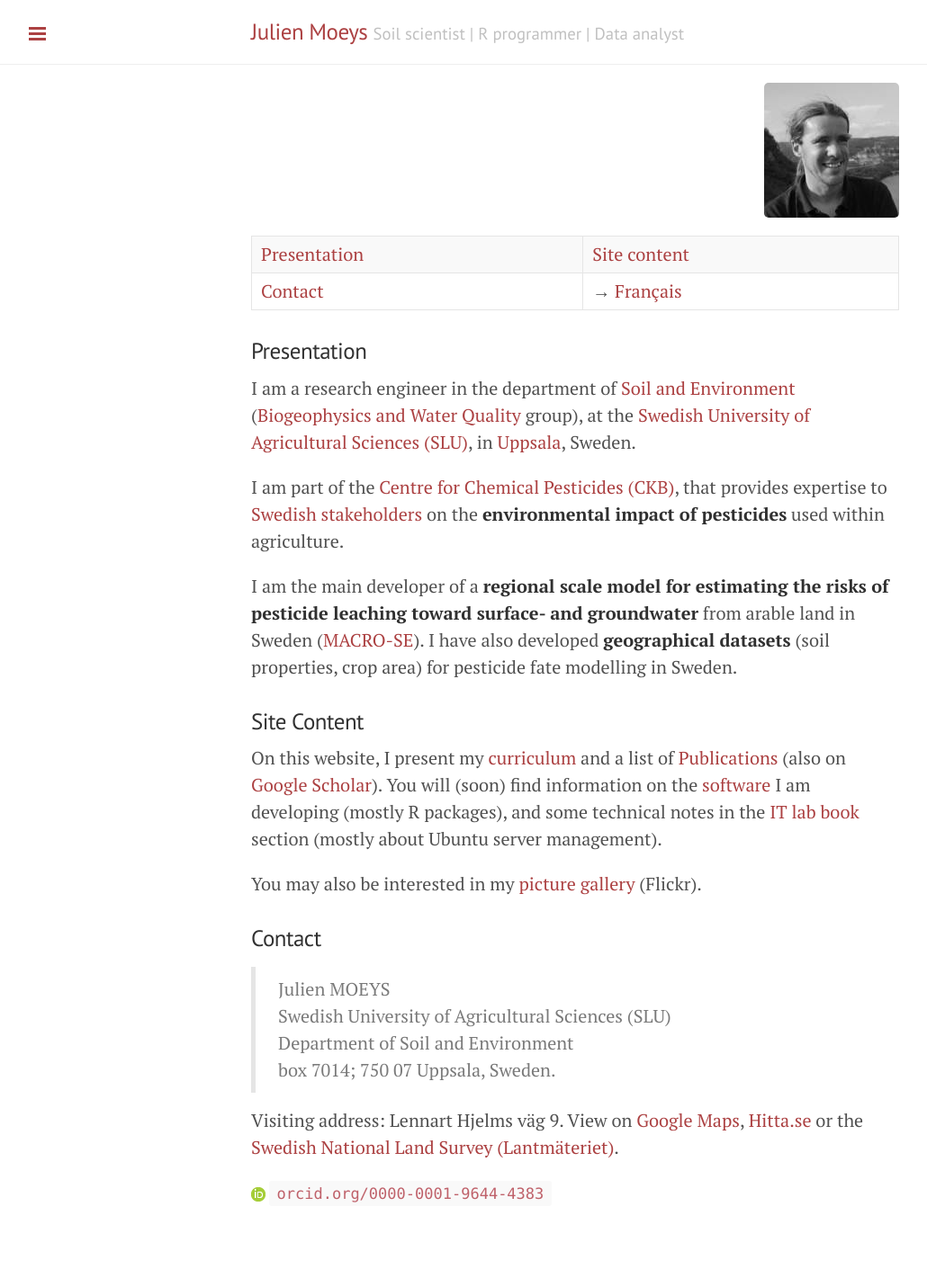
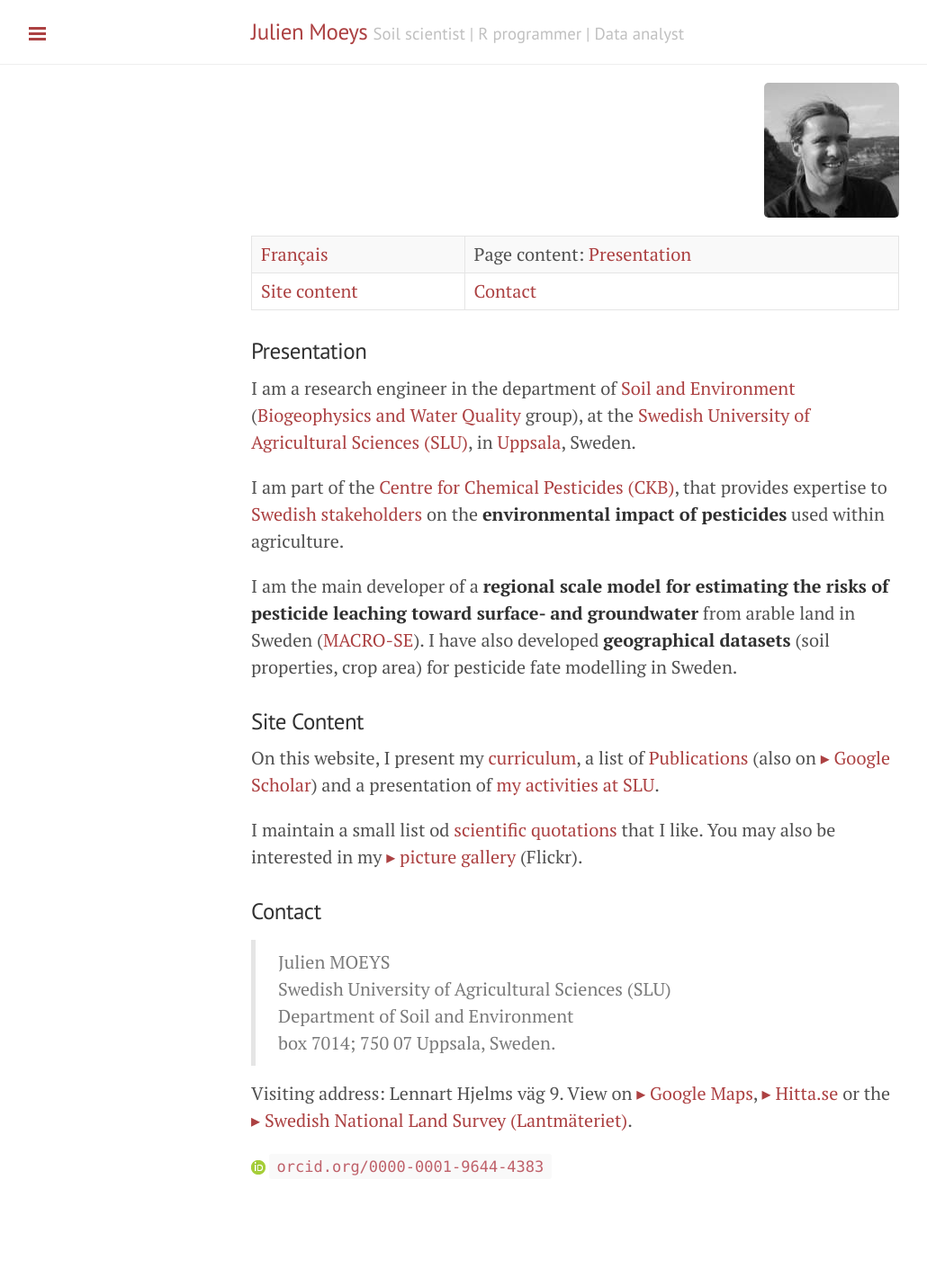
Before and after one commit to julienmoeys/julienmoeys.github.io, a Jekyll site: the page built from index.md, in a window 1280 px wide. Shown: the whole page at 90% size, without its empty margins (1-1031 px from the left). Built offline with Jekyll 4.4.1, drawn with Linux system fonts in a browser that asks for light colours; Markdown is read by kramdown in place of the engine named in the settings; after the commit the page ends 1391 px from its top, so only the background shows below that.

Commit message:
Edit content

```diff
--- a/_config.yml
+++ b/_config.yml
@@ -28,6 +28,8 @@ version:             1.0.0
 
 # Excluded files
 exclude:
+    - ITLabBook.md
+    - Software.md
     - Publications.md0
     - Publications.R
     - TODOLIST.md
--- a/index.md
+++ b/index.md
@@ -7,8 +7,8 @@ weight    : 1
 
 <img src="assets/img/jmoeys-avatar-small.jpg" alt="Photo of Julien Moeys" align="right"/>
 
-[Presentation](#presentation) | [Site content](#sitecontent) |
-[Contact](#contact) | &rarr; [Français](/fr/)
+[Français](/fr/) | Page content: [Presentation](#presentation) |
+[Site content](#sitecontent) | [Contact](#contact)
 
 ### Presentation   <a name="presentation"></a>
 
@@ -31,14 +31,18 @@ fate modelling in Sweden.
 
 ### Site Content   <a name="sitecontent"></a>
 
-On this website, I present my [curriculum](/CV/) and a list of
-[Publications](/Publications/) (also on [Google Scholar][jmScholar]).
-You will (soon) find information on the [software](/Software/)
+On this website, I present my [curriculum](/CV/), a list of
+[Publications](/Publications/) (also on [&#9656; Google Scholar][jmScholar])
+and a presentation of [my activities at SLU](/Activities/).
+
+<!-- You will (soon) find information on the [software](/Software/)
 I am developing (mostly R packages), and some technical notes in the
 [IT lab book](/ITLabBook/) section (mostly about Ubuntu server
-management).
+management). -->
 
-You may also be interested in my [picture gallery][jmFlickr] (Flickr).
+I maintain a small list od [scientific quotations](/Quotations/) that
+I like. You may also be interested in my [&#9656; picture
+gallery][jmFlickr] (Flickr).
 
 
 
```
Also changed, not shown: other parts of index.md (+2 -2 lines), CV.md (+6 -6 lines), Publications.md (+2 -2 lines), ITLabBook.md (line endings or trailing spaces), 1 other file.
